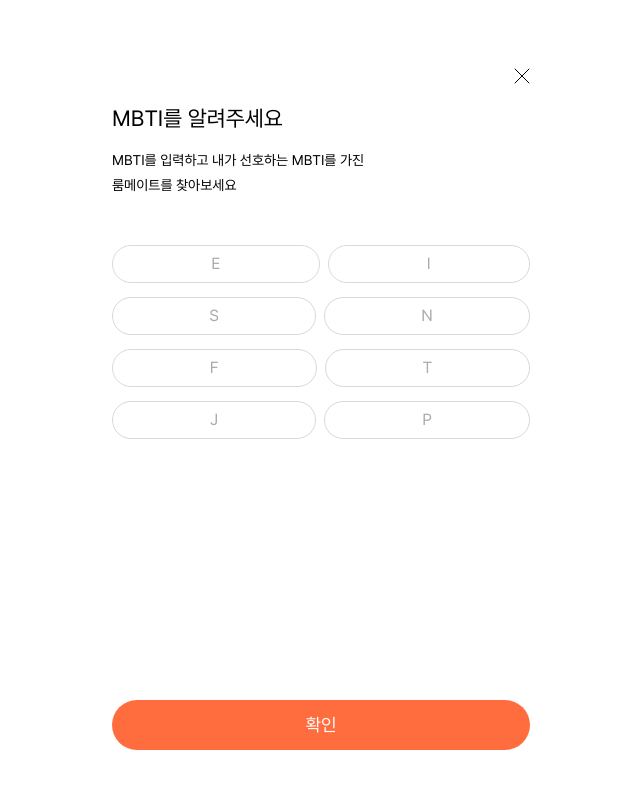
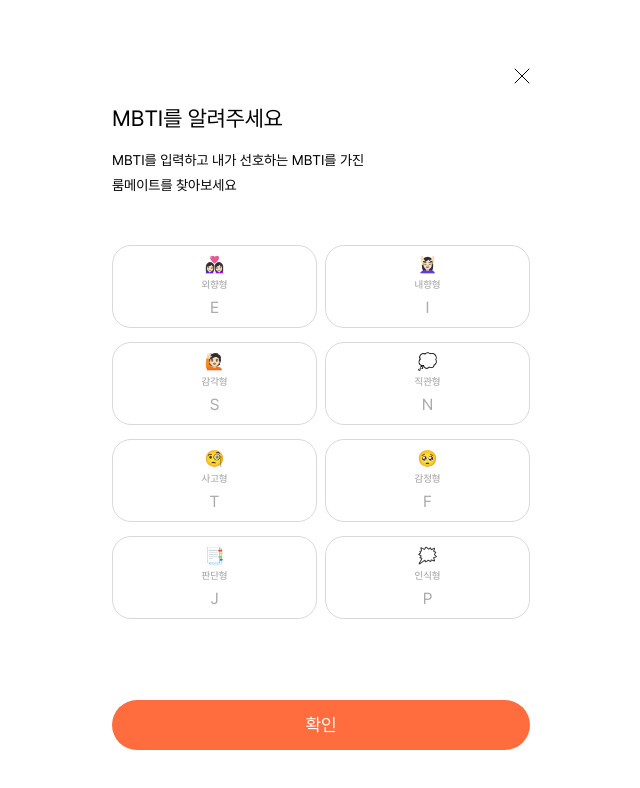
Before and after one commit to Domitory-CheckMate/FrontEnd, a React (Create React App) app: page /onboarding/2 in a window 1280 px wide. Shown: the top 788 px of the page, without its empty margins (319-959 px from the left). Built offline with nearby package versions, Linux system fonts and the light colour scheme.

Commit message:
[Fix] 온보딩/MBTI 레이아웃 수정

```diff
--- a/src/pages/onboarding/MBTIButton.tsx
+++ b/src/pages/onboarding/MBTIButton.tsx
@@ -2,24 +2,32 @@ import React from 'react';
 
 const MBTIButton = ({
   text,
+  icon,
+  content,
   isSelected,
   onSelected,
 }: {
   text: string;
+  icon: string;
+  content: string;
   isSelected: boolean;
   onSelected: (value: string) => void;
 }) => {
   return (
     <div
       className={
-        'flex items-center justify-center grow py-[10px] border border-solid rounded-full ' +
+        'flex flex-col py-[11px] gap-y-[11px] items-center justify-center grow border border-solid rounded-[19px] ' +
         (isSelected
-          ? 'border-primary bg-primaryBg'
+          ? 'border-primary bg-primaryBg text-primary'
           : 'border-subGray text-subGrayText')
       }
       onClick={() => onSelected(text)}
     >
-      {text}
+      <div className="flex flex-col justify-center items-center gap-y-1.5">
+        <div>{icon}</div>
+        <div className="font-medium text-[10px]">{content}</div>
+      </div>
+      <div>{text}</div>
     </div>
   );
 };
--- a/src/pages/onboarding/OnboardingPage.tsx
+++ b/src/pages/onboarding/OnboardingPage.tsx
@@ -14,10 +14,10 @@ const OnboardingPage = () => {
           isAble={true}
           onClick={() => navigate('/onboarding/2')}
         />
-        <div className="w-full flex flex-col items-center mb-[53px] text-[10px] leading-[14px] text-[#9D9D9D] font-semibold">
+        <div className="w-full flex flex-col items-center mb-[53px] text-[10px] leading-[14px] text-grayScale4 font-semibold">
           <div>회원가입 후 서비스를 이용할 수 있습니다.</div>
           <div>
-            <span className="text-[#6F6F6F]">이용약관 및 학교인증</span>을
+            <span className="text-grayScale5">이용약관 및 학교인증</span>을
             진행해주세요.
           </div>
         </div>
--- a/src/pages/onboarding/OnboardingPage2.tsx
+++ b/src/pages/onboarding/OnboardingPage2.tsx
@@ -34,6 +34,8 @@ const OnboardingPage2 = () => {
           <div className="flex items-center w-full gap-x-2">
             <MBTIButton
               text="E"
+              icon="👩🏻‍❤️‍👩🏻"
+              content="외향형"
               isSelected={selectedMBTI.first === 'E'}
               onSelected={() =>
                 setSelectedMBTI((prev) => ({ ...prev, first: 'E' }))
@@ -41,6 +43,8 @@ const OnboardingPage2 = () => {
             />
             <MBTIButton
               text="I"
+              icon="💆🏻‍♀️"
+              content="내향형"
               isSelected={selectedMBTI.first === 'I'}
               onSelected={() =>
                 setSelectedMBTI((prev) => ({ ...prev, first: 'I' }))
@@ -50,6 +54,8 @@ const OnboardingPage2 = () => {
           <div className="flex items-center w-full gap-x-2">
             <MBTIButton
               text="S"
+              icon="🙋🏻‍️"
+              content="감각형"
               isSelected={selectedMBTI.second === 'S'}
               onSelected={() =>
                 setSelectedMBTI((prev) => ({ ...prev, second: 'S' }))
@@ -57,6 +63,8 @@ const OnboardingPage2 = () => {
             />
             <MBTIButton
               text="N"
+              icon="💭"
+              content="직관형"
               isSelected={selectedMBTI.second === 'N'}
               onSelected={() =>
                 setSelectedMBTI((prev) => ({ ...prev, second: 'N' }))
@@ -65,23 +73,29 @@ const OnboardingPage2 = () => {
           </div>
           <div className="flex items-center w-full gap-x-2">
             <MBTIButton
+              text="T"
+              icon="🧐‍"
+              content="사고형"
+              isSelected={selectedMBTI.third === 'T'}
+              onSelected={() =>
+                setSelectedMBTI((prev) => ({ ...prev, third: 'T' }))
+              }
+            />
+            <MBTIButton
               text="F"
+              icon="🥺"
+              content="감정형"
               isSelected={selectedMBTI.third === 'F'}
               onSelected={() =>
                 setSelectedMBTI((prev) => ({ ...prev, third: 'F' }))
-              }
-            />
-            <MBTIButton
-              text="T"
-              isSelected={selectedMBTI.third === 'T'}
-              onSelected={() =>
-                setSelectedMBTI((prev) => ({ ...prev, third: 'T' }))
               }
             />
           </div>
           <div className="flex items-center w-full gap-x-2">
             <MBTIButton
               text="J"
+              icon="📑"
+              content="판단형"
               isSelected={selectedMBTI.fourth === 'J'}
               onSelected={() =>
                 setSelectedMBTI((prev) => ({ ...prev, fourth: 'J' }))
@@ -89,6 +103,8 @@ const OnboardingPage2 = () => {
             />
             <MBTIButton
               text="P"
+              icon="🗯️"
+              content="인식형"
               isSelected={selectedMBTI.fourth === 'P'}
               onSelected={() =>
                 setSelectedMBTI((prev) => ({ ...prev, fourth: 'P' }))
```
